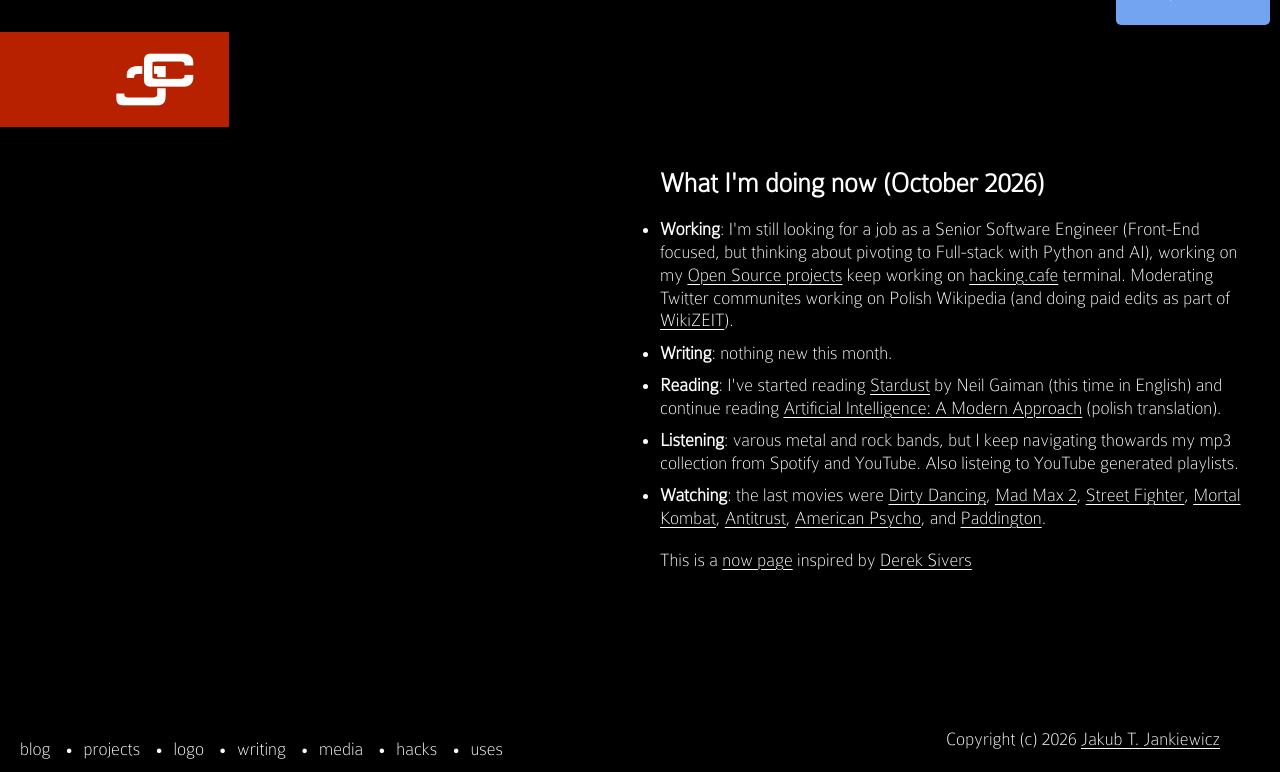
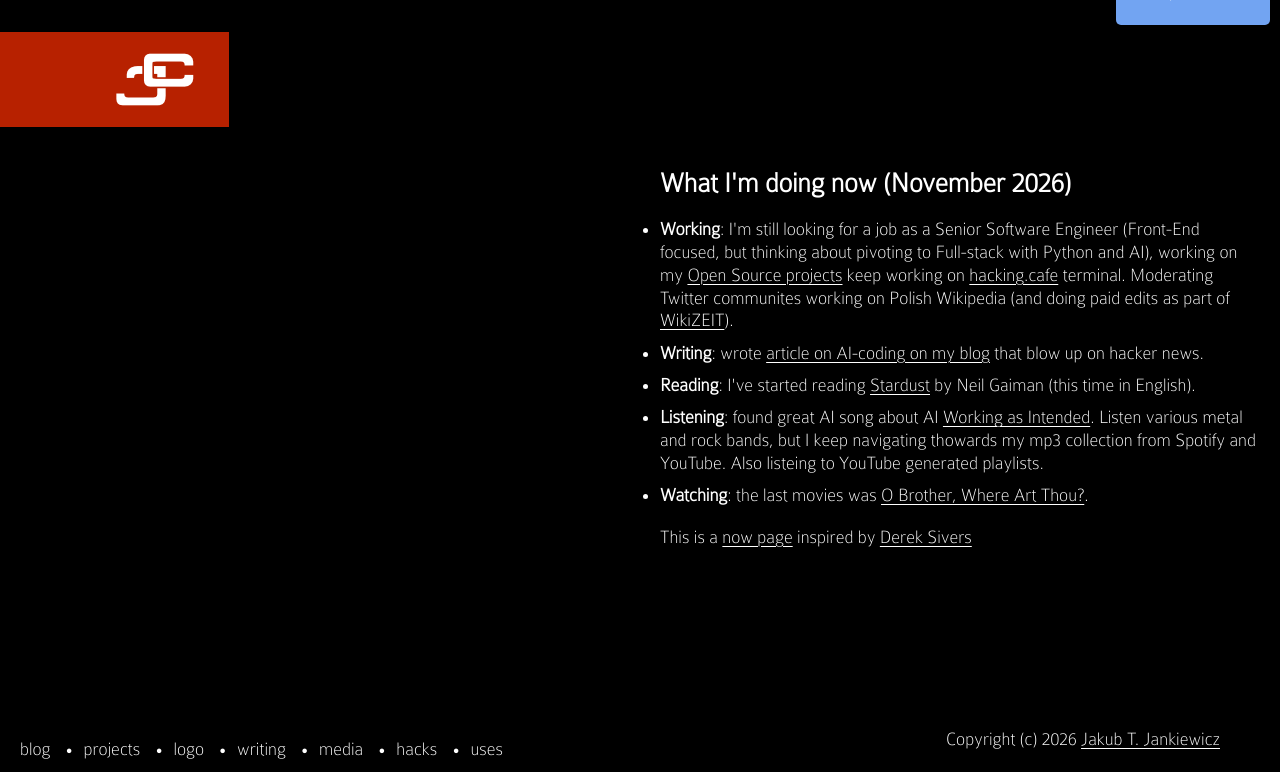
Before and after one commit to jcubic/jankiewicz-website, a PHP site: page /now/index.php in a window 1280 px wide. Shown: the part 28-800 px from the top of the page. Run offline with PHP 8.4, Linux system fonts and the light colour scheme.

Commit message:
update /now page

```diff
--- a/now/index.php
+++ b/now/index.php
@@ -15,13 +15,13 @@
 <body id="tutorials">
     <?php include('../header.php'); ?>
     <article>
-        <h2>What I'm doing now (October 2026)</h2>
+        <h2>What I'm doing now (November 2026)</h2>
         <ul>
           <li><strong>Working</strong>: I'm still looking for a job as a Senior Software Engineer (Front-End focused, but thinking about pivoting to Full-stack with Python and AI), working on my <a href="https://github.com/jcubic">Open Source projects</a> keep working on <a href="https://hacking.cafe">hacking.cafe</a> terminal. Moderating Twitter communites working on Polish Wikipedia (and doing paid edits as part of <a href="https://wikizeit.edu.pl/">WikiZEIT</a>).</li>
-          <li><strong>Writing</strong>: nothing new this month.</li>
-          <li><strong>Reading</strong>: I've started reading <a href="https://en.wikipedia.org/wiki/Stardust_(Gaiman_novel)">Stardust</a> by Neil Gaiman (this time in English) and continue reading <a href="https://en.wikipedia.org/wiki/Artificial_Intelligence:_A_Modern_Approach">Artificial Intelligence: A Modern Approach</a> (polish translation).</li>
-          <li><strong>Listening</strong>: varous metal and rock bands, but I keep navigating thowards my mp3 collection from Spotify and YouTube. Also listeing to YouTube generated playlists.</li>
-          <li><strong>Watching</strong>: the last movies were <a href="https://en.wikipedia.org/wiki/Dirty_Dancing">Dirty Dancing</a>, <a href="https://en.wikipedia.org/wiki/Mad_Max_2">Mad Max 2</a>, <a href="https://en.wikipedia.org/wiki/Street_Fighter_(1994_film)">Street Fighter</a>, <a href="https://en.wikipedia.org/wiki/Mortal_Kombat_(1995_film)">Mortal Kombat</a>, <a href="https://en.wikipedia.org/wiki/Antitrust_(film)">Antitrust</a>, <a href="https://en.wikipedia.org/wiki/American_Psycho_(film)">American Psycho</a>, and <a href="https://en.wikipedia.org/wiki/Paddington_(film)">Paddington</a>.</li>
+          <li><strong>Writing</strong>: wrote <a href="https://jakub.jankiewicz.org/blog/ai-code-open-source/">article on AI-coding on my blog</a> that blow up on hacker news.</li>
+          <li><strong>Reading</strong>: I've started reading <a href="https://en.wikipedia.org/wiki/Stardust_(Gaiman_novel)">Stardust</a> by Neil Gaiman (this time in English).</li>
+          <li><strong>Listening</strong>: found great AI song about AI <a href="https://www.youtube.com/watch?v=Z6_ENp_fO_Y">Working as Intended</a>. Listen various metal and rock bands, but I keep navigating thowards my mp3 collection from Spotify and YouTube. Also listeing to YouTube generated playlists.</li>
+          <li><strong>Watching</strong>: the last movies was <a href="https://en.wikipedia.org/wiki/O_Brother,_Where_Art_Thou%3F">O Brother, Where Art Thou?</a>.</li>
         </ul>
         <p>This is a <a href="https://nownownow.com/about">now page</a> inspired by <a href="https://sive.rs/">Derek Sivers</a></p>
     </article>
```
